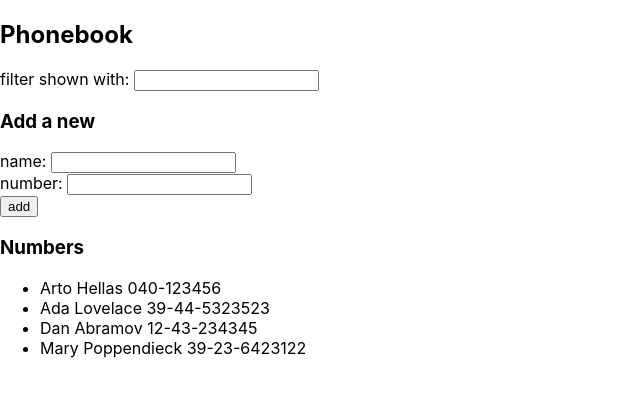
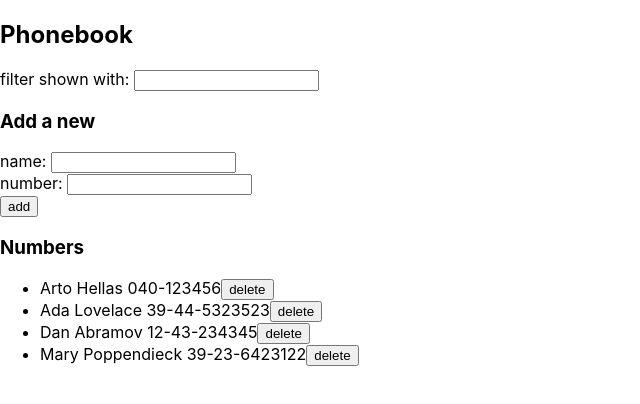
Before and after one commit to Jvaan/fso2020, a React (Create React App) app in the folder osa2/puhelinluettelo/: page / in a window 1280 px wide. Shown: the top 404 px of the page, without its empty margins (0-640 px from the left). Built offline with nearby package versions, Linux system fonts and the light colour scheme; data requests are answered from the project's data file.

Commit message:
2.17: puhelinluettelo step9

```diff
--- a/osa2/puhelinluettelo/db.json
+++ b/osa2/puhelinluettelo/db.json
@@ -1,5 +1,5 @@
 {
-  "persons":[
+  "persons": [
     {
       "name": "Arto Hellas",
       "number": "040-123456",
--- a/osa2/puhelinluettelo/src/App.js
+++ b/osa2/puhelinluettelo/src/App.js
@@ -63,11 +63,26 @@ const App = () => {
         setNewFilter(event.target.value)
     }
 
+    const handleDelete = (person) => {
+        if (window.confirm(`Really delete ${person.name}?`)) {
+            console.log(`Deleting ${person.name}`)
+            PersonData
+                .deletePerson(person)
+                .then(responseData => {
+                    console.log('person deleted')
+                    updatePersons()
+                })
+                .catch(error => {
+                    alert("Failed deleting person\n" + error)
+                })
+        }
+
+    }
+
     let isPerson = (person) => person.name.toLowerCase().match(newFilter.toLowerCase())
     const personsToShow = persons.filter(isPerson)
 
-    useEffect(() => {
-        console.log('effect')
+    const updatePersons = () => {
         PersonData
             .getAll()
             .then(responseData => {
@@ -77,7 +92,11 @@ const App = () => {
             .catch(error => {
                 alert(error + "\nDid you remember to start json server (npm run server)?")
             })
+    }
 
+    useEffect(() => {
+        console.log('effect')
+        updatePersons()
     }, [])
 
     return (
@@ -87,7 +106,7 @@ const App = () => {
             <h3>Add a new</h3>
             <PersonForm name={newName} number={newNumber} nameHandler={handleNameChange} numberHandler={handleNumberChange} addNameHandler={addName} />
             <h3>Numbers</h3>
-            <Persons persons={personsToShow} />
+            <Persons persons={personsToShow} handleDelete={handleDelete} />
         </div>
     )
 }
--- a/osa2/puhelinluettelo/src/components/Person.js
+++ b/osa2/puhelinluettelo/src/components/Person.js
@@ -1,8 +1,11 @@
 import React from 'react'
 
-const Person = ({ person }) => {
+const Person = ({ person, handleDelete }) => {
   return (
-    <li>{person.name} {person.number}</li>
+    <li>
+        {person.name} {person.number}
+        <button onClick={handleDelete}>delete</button>
+    </li>
   )
 }
 
--- a/osa2/puhelinluettelo/src/components/Persons.js
+++ b/osa2/puhelinluettelo/src/components/Persons.js
@@ -1,11 +1,11 @@
 import React from 'react'
 import Person from './Person'
 
-const Persons = ({ persons }) => {
+const Persons = ({ persons, handleDelete }) => {
     return (
         <ul>
             {persons.map((person) =>
-                <Person key={person.id} person={person} />
+                <Person key={person.id} person={person} handleDelete={() => handleDelete(person)} />
             )}
         </ul>
     )
--- a/osa2/puhelinluettelo/src/services/PersonData.js
+++ b/osa2/puhelinluettelo/src/services/PersonData.js
@@ -10,4 +10,8 @@ const addPerson = (person) => {
     return axios.post(baseUrl, person).then(response => response.data)
 }
 
-export default {getAll, addPerson}
+const deletePerson = (person) => {
+    return axios.delete(baseUrl + '/' + person.id).then(response => response.data)
+}
+
+export default { getAll, addPerson, deletePerson }
```
